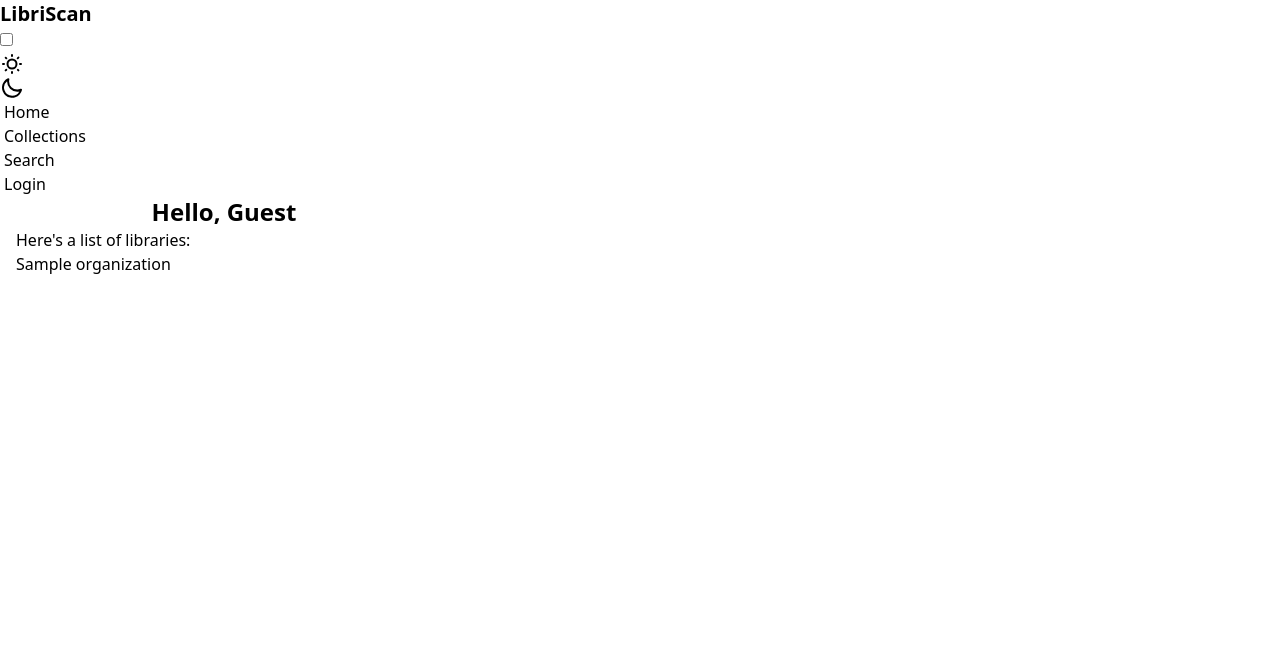
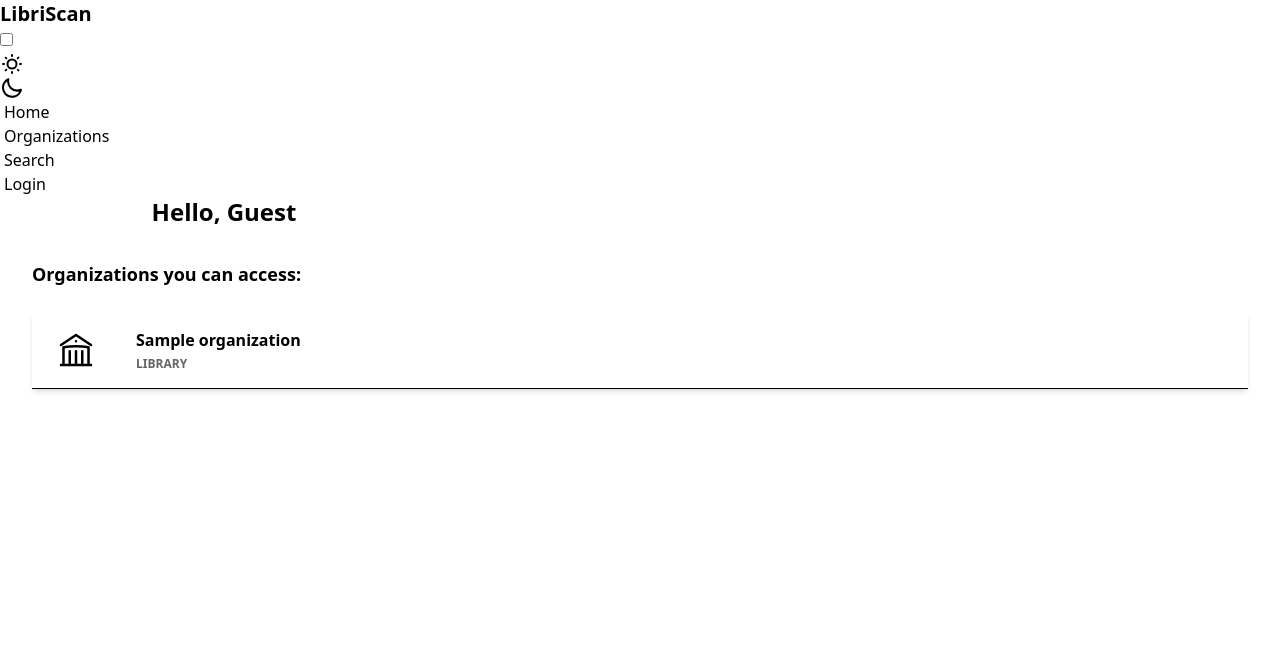
Before and after one commit to Crimson-Vision/Libriscan, a Django app: template libriscan/biblios/templates/biblios/organization_list.html in a window 1280 px wide. Shown: the top 669 px of the page. Run offline with Django 5.2, Linux system fonts and the light colour scheme; the template is opened without the code that fills it: most values are stand-ins (such as "Sample title", 1, 10 or a date in 2020); some libraries are stand-ins or nearby versions.

Commit message:
Beautify organization list items and hover css.

```diff
--- a/libriscan/biblios/templates/biblios/collection_detail.html
+++ b/libriscan/biblios/templates/biblios/collection_detail.html
@@ -13,5 +13,6 @@
             <li>No series</li>
         {% endfor %}
     </ul>
-    <a href="{% url 'document_create' collection.owner.short_name collection.slug %}">Add New Document</a>
+    <!-- TODO: Add ability to create new series within this collection. -->
+    <a href="{% url 'document_create' collection.owner.short_name collection.slug %}">Add New Series</a>
 {% endblock content %}
--- a/libriscan/biblios/templates/biblios/components/navigation/navbar.html
+++ b/libriscan/biblios/templates/biblios/components/navigation/navbar.html
@@ -24,7 +24,7 @@
     </label>
     <ul class="menu menu-horizontal px-1">
       <li><a href="{% url 'index' %}" class="hover:bg-base-200">Home</a></li>
-      <li><a href="{% url 'organization-list' %}" class="hover:bg-base-200">Collections</a></li>
+      <li><a href="{% url 'organization-list' %}" class="hover:bg-base-200">Organizations</a></li>
       <li><a href="#" class="hover:bg-base-200">Search</a></li>
       <li>
         {% if user.is_authenticated %}
--- a/libriscan/biblios/templates/biblios/organization_list.html
+++ b/libriscan/biblios/templates/biblios/organization_list.html
@@ -1,11 +1,25 @@
 {% extends "biblios/base.html" %}
 {% block content %}
-    <p>Here's a list of libraries:</p>
-    <ul class="list">
-        {% for role in orgs %}
-            <li class="list-row">
-                <a href="{{ role.organization.get_absolute_url }}">{{ role.organization }}</a>
-            </li>
-        {% endfor %}
-    </ul>
+    <div class="container mx-auto px-4 py-8">
+        <p class="mb-6 text-lg font-semibold">Organizations you can access:</p>
+        <ul class="list bg-base-100 rounded-box shadow-md">
+            {% for role in orgs %}
+                <li class="my-2">
+                    <a href="{{ role.organization.get_absolute_url }}" class="block list-row flex items-center gap-6 px-6 py-4 border-b hover:bg-primary hover:text-primary-content transition">
+                        <div class="mr-4">
+                            <svg xmlns="http://www.w3.org/2000/svg" fill="none" viewBox="0 0 24 24" stroke-width="1.5" stroke="currentColor" class="size-10 rounded-box text-base-content">
+                                <path stroke-linecap="round" stroke-linejoin="round" d="M12 21v-8.25M15.75 21v-8.25M8.25 21v-8.25M3 9l9-6 9 6m-1.5 12V10.332A48.36 48.36 0 0 0 12 9.75c-2.551 0-5.056.2-7.5.582V21M3 21h18M12 6.75h.008v.008H12V6.75Z" />
+                            </svg>
+                        </div>
+                        <div class="flex-1">
+                            <span class="font-semibold text-base">{{ role.organization }}</span>
+                            <div class="text-xs uppercase font-semibold opacity-60 mt-1">{{ role.organization.short_name|default:"Library" }}</div>
+                        </div>
+                    </a>
+                </li>
+            {% empty %}
+                <li class="p-6 text-center text-sm opacity-60">No organizations found.</li>
+            {% endfor %}
+        </ul>
+    </div>
 {% endblock content %}
```
